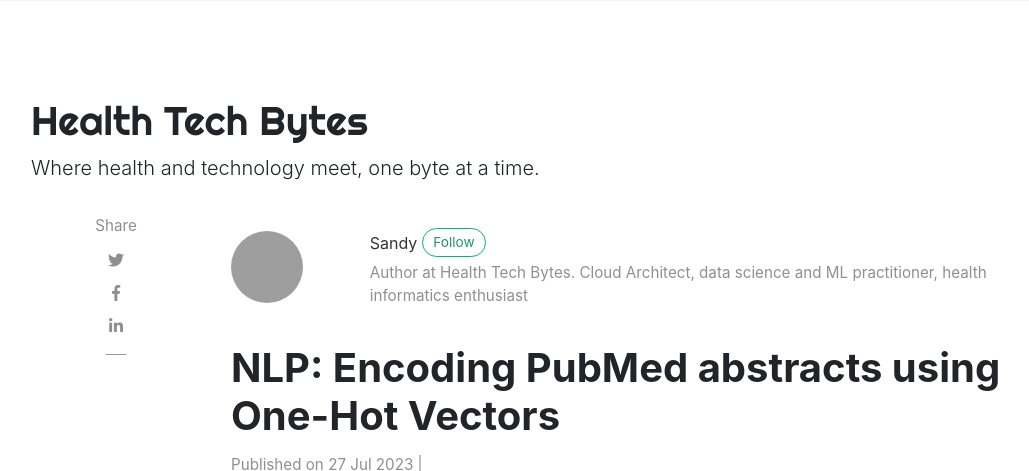
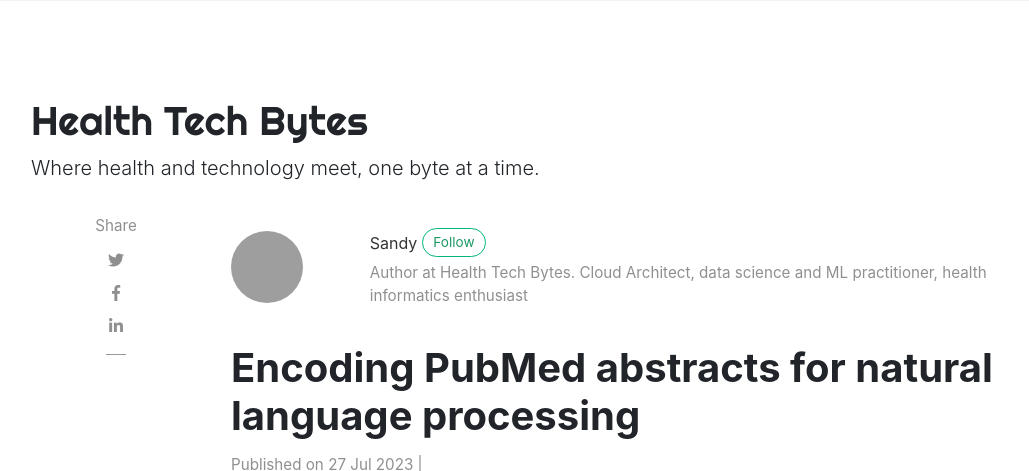
Before and after one commit to slsu0424/slsu0424.github.io, a Jekyll site: the page built from _posts/2023-07-27-test.md, in a window 1280 px wide and 900 px high, cut to the strip 0-471 px from the top of the window. Shown: the whole strip, without its empty margins (54-1083 px from the left). Built offline with Jekyll 4.4.1, drawn with Linux system fonts in a browser that asks for light colours; nearby versions of some CDN libraries; comment, search, counter and statistics services are not loaded; grey boxes are pictures that could not be loaded.

Commit message:
Update 2023-07-27-test.md

```diff
--- a/_posts/2023-07-27-test.md
+++ b/_posts/2023-07-27-test.md
@@ -1,6 +1,6 @@
 ---
 layout: post
-title:  "NLP: Encoding PubMed abstracts using One-Hot Vectors"
+title:  "Encoding PubMed abstracts for natural language processing"
 author: sandy
 categories: [ PubMed, NLP, tutorial ]
 image: assets/images/OIP.jpeg
```
